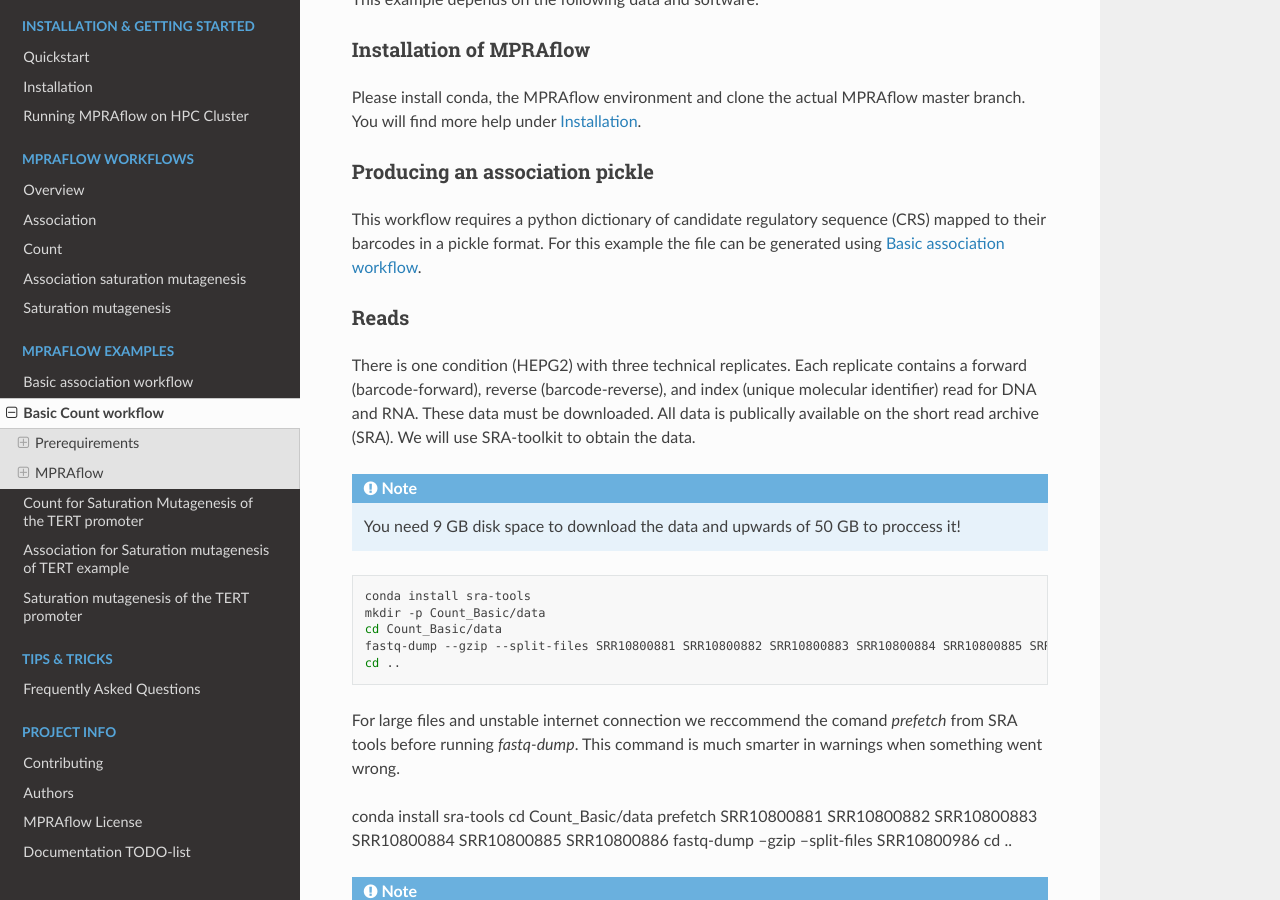
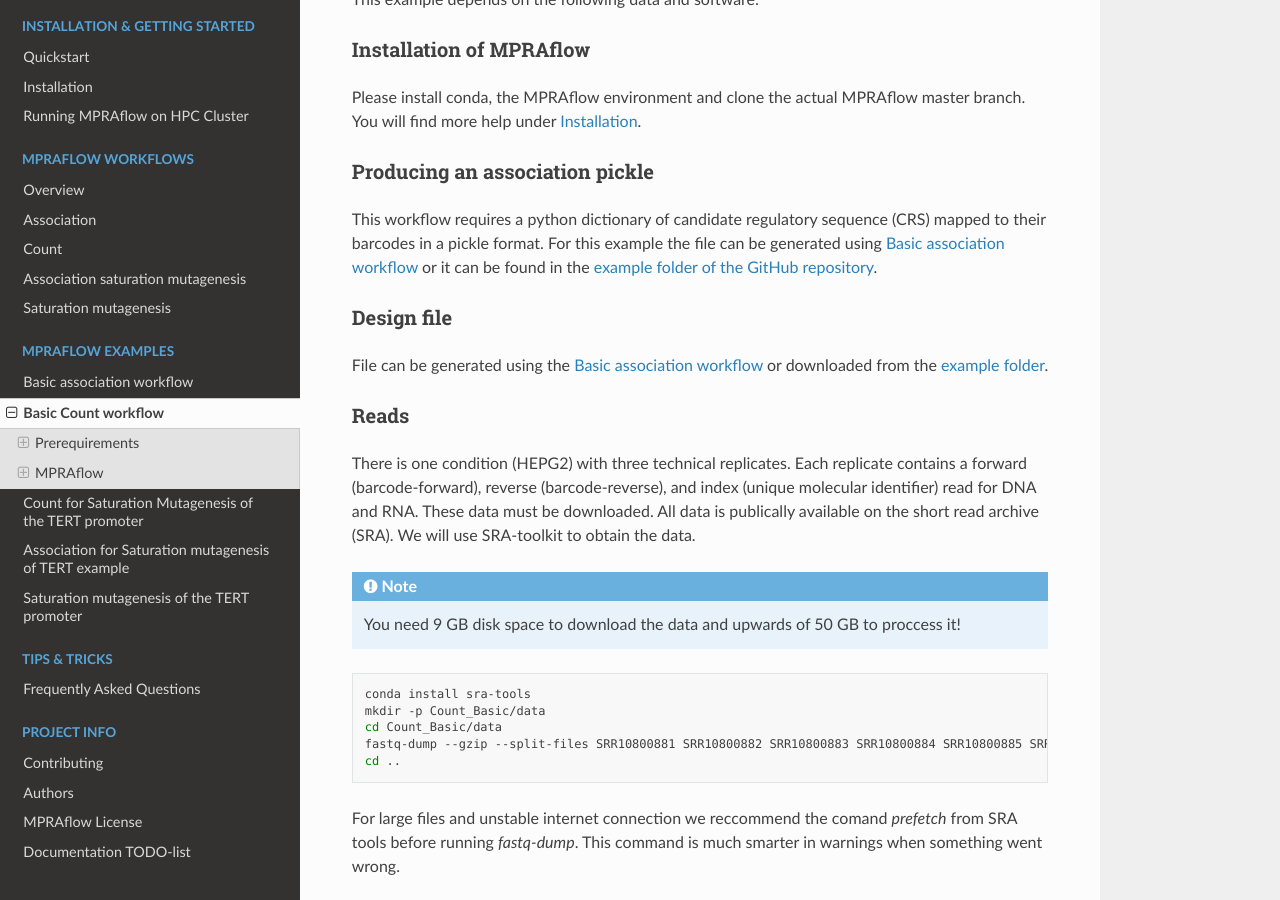
Before and after one commit to shendurelab/MPRAflow, a Sphinx documentation site: the page built from docs/count_example1.rst, in a window 1280 px wide and 900 px high, scrolled down 300 px. Built offline with Sphinx 7.4.7 and the Read the Docs theme 2.0.0, drawn with Linux system fonts in a browser that asks for light colours; formulas are drawn with MathJax 3; pages that are not in the unit, such as notebooks, are missing from menus.

Commit message:
Update Basic count example documentation
adding input files into example folder.

```diff
--- a/docs/count_example1.rst
+++ b/docs/count_example1.rst
@@ -22,7 +22,13 @@ Please install conda, the MPRAflow environment and clone the actual MPRAflow mas
 
 Producing an association pickle
 ------------------------------------
-This workflow requires a python dictionary of candidate regulatory sequence (CRS) mapped to their barcodes in a pickle format. For this example the file can be generated using :ref:`Association example`.
+This workflow requires a python dictionary of candidate regulatory sequence (CRS) mapped to their barcodes in a pickle format. For this example the file can be generated using :ref:`Association example` or it can be found in the `example folder of the GitHub repository <https://github.com/shendurelab/MPRAflow/tree/master/examples/basic_count_workflow>`_.
+
+Design file
+---------------
+
+File can be generated using the :ref:`Association example` or downloaded from the `example folder <https://github.com/shendurelab/MPRAflow/tree/master/examples/basic_count_workflow>`_.
+
 
 
 Reads
```
Also changed, not shown: other parts of docs/count_example1.rst (+1 -1 lines), 2 other files.
